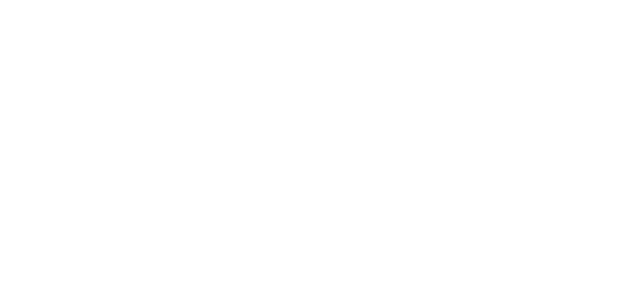
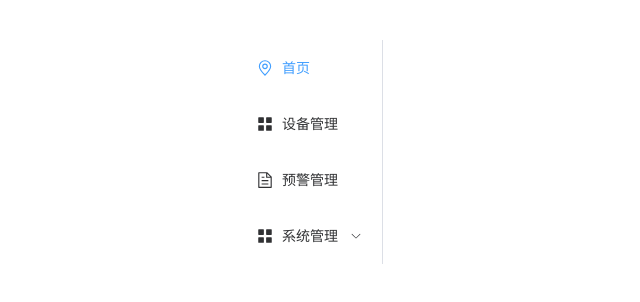
Before and after one commit to God-dev1ce/cameraTardet, a Vue app in the folder web/: page / in a window 1280 px wide. Shown: the part 248-550 px from the top of the page, without its empty margins (257-897 px from the left). Built offline with nearby package versions, Linux system fonts and the light colour scheme; the HTML template or start-up script is replaced by a standard one.

Commit message:
feat: 引入Element Plus和更新App layout

```diff
--- a/web/package.json
+++ b/web/package.json
@@ -11,6 +11,7 @@
     "type-check": "vue-tsc --build"
   },
   "dependencies": {
+    "@element-plus/icons-vue": "^2.3.1",
     "element-plus": "^2.10.1",
     "vue": "^3.5.13",
     "vue-router": "^4.5.0"
--- a/web/src/App.vue
+++ b/web/src/App.vue
@@ -1,67 +1,55 @@
 <template>
+  <el-menu default-active="1">
+    <el-menu-item index="1">
+        <el-icon>
+          <location/>
+        </el-icon>
+        <span>首页</span>
+    </el-menu-item>
 
+    <el-menu-item index="2">
+        <el-icon>
+          <icon-menu/>
+        </el-icon>
+        <span>设备管理</span>
+    </el-menu-item>
+
+    <el-menu-item index="3">
+      <el-icon>
+        <document/>
+      </el-icon>
+      <span>预警管理</span>
+    </el-menu-item>
+
+    <el-sub-menu index="4">
+      <template #title>
+        <el-icon>
+          <icon-menu/>
+        </el-icon>
+        <span>系统管理</span>
+      </template>
+      <el-menu-item index="4-1">用户管理</el-menu-item>
+      <el-menu-item index="4-2">用户操作记录</el-menu-item>
+      <el-menu-item index="4-3">设备资产管理</el-menu-item>
+    </el-sub-menu>
+
+  </el-menu>
 </template>
 
+<script lang="ts" setup>
+import {
+  Document,
+  Menu as IconMenu,
+  Location,
+  Setting,
+} from '@element-plus/icons-vue'
+
+</script>
+
+
 <style scoped>
-header {
-  line-height: 1.5;
-  max-height: 100vh;
+.el-menu--horizontal {
+  --el-menu-horizontal-height: 100px;
 }
 
-.logo {
-  display: block;
-  margin: 0 auto 2rem;
-}
-
-nav {
-  width: 100%;
-  font-size: 12px;
-  text-align: center;
-  margin-top: 2rem;
-}
-
-nav a.router-link-exact-active {
-  color: var(--color-text);
-}
-
-nav a.router-link-exact-active:hover {
-  background-color: transparent;
-}
-
-nav a {
-  display: inline-block;
-  padding: 0 1rem;
-  border-left: 1px solid var(--color-border);
-}
-
-nav a:first-of-type {
-  border: 0;
-}
-
-@media (min-width: 1024px) {
-  header {
-    display: flex;
-    place-items: center;
-    padding-right: calc(var(--section-gap) / 2);
-  }
-
-  .logo {
-    margin: 0 2rem 0 0;
-  }
-
-  header .wrapper {
-    display: flex;
-    place-items: flex-start;
-    flex-wrap: wrap;
-  }
-
-  nav {
-    text-align: left;
-    margin-left: -1rem;
-    font-size: 1rem;
-
-    padding: 1rem 0;
-    margin-top: 1rem;
-  }
-}
 </style>
--- a/web/src/main.ts
+++ b/web/src/main.ts
@@ -2,10 +2,17 @@
 
 import { createApp } from 'vue'
 import App from './App.vue'
+import * as ElementPlusIconsVue from '@element-plus/icons-vue'
+import ElementPlus from 'element-plus'
+import 'element-plus/dist/index.css'
 import router from './router'
 
 const app = createApp(App)
 
 app.use(router)
+app.use(ElementPlus)
+for (const [key, component] of Object.entries(ElementPlusIconsVue)) {
+    app.component(key, component)
+}
 
 app.mount('#app')
--- a/web/vite.config.ts
+++ b/web/vite.config.ts
@@ -2,13 +2,13 @@
 
 import { defineConfig } from 'vite'
 import vue from '@vitejs/plugin-vue'
-import vueDevTools from 'vite-plugin-vue-devtools'
+
 
 // https://vite.dev/config/
 export default defineConfig({
   plugins: [
     vue(),
-    vueDevTools(),
+    // vueDevTools(),
   ],
   resolve: {
     alias: {
```
